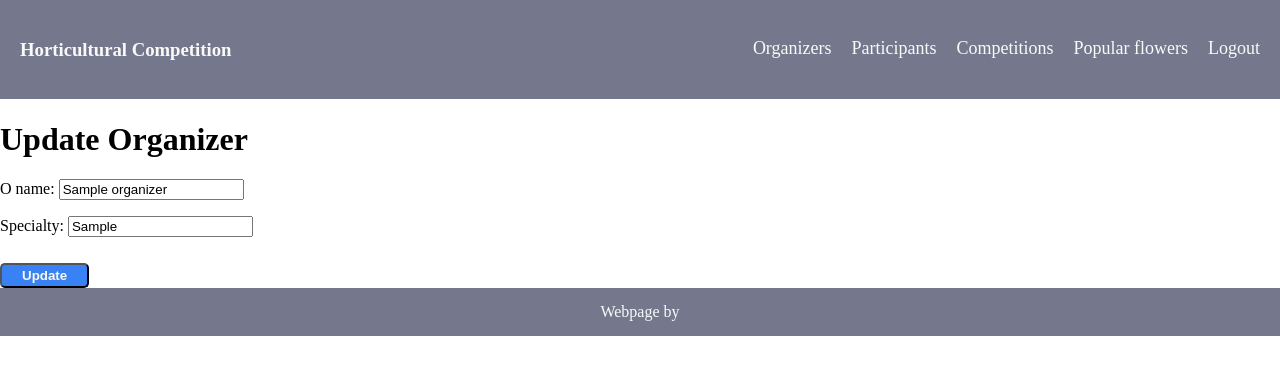
After one commit to iKeiNagai/Django, a Django app: page /Organizers/update/1/ in a window 1280 px wide. The commit adds this page. Shown: the top 375 px of the page. Run offline with Django 5.2, Linux system fonts and the light colour scheme; tables that the repository leaves empty hold one stand-in row (values such as "Sample post").

Commit message:
update function working

```diff
--- a/dbproject/app/Form.py
+++ b/dbproject/app/Form.py
@@ -46,3 +46,18 @@ class InsertOrganizer(forms.ModelForm):
 class randc(forms.Form):
     Name = forms.CharField(label="name")
     PersonNo = forms.IntegerField(label="NNumber")
+
+class UserUpdateForm(forms.ModelForm):
+    class Meta:
+        model = User
+        fields = ['u_name', 'u_address', 'entriesNo']
+
+class OrganizerUpdateForm(forms.ModelForm):
+    class Meta:
+        model = Organizers
+        fields = ['o_name', 'specialty']
+
+class CompetitionUpdateForm(forms.ModelForm):
+    class Meta:
+        model = Competition
+        fields = ['c_name', 'c_location', 'c_date']
--- a/dbproject/app/models.py
+++ b/dbproject/app/models.py
@@ -40,7 +40,7 @@ class User(models.Model):
 class Competition(models.Model):
     c_id = models.AutoField(primary_key=True)
     c_name = models.CharField(max_length=50, blank=True, null=True)
-    c_location = models.CharField(max_length=30, blank=True, null=True)
+    c_location = models.CharField(max_length=50, blank=True, null=True)
     c_date = models.DateTimeField(blank=True, null=True)
     participantsno = models.SmallIntegerField(db_column='participantsNo', blank=True, null=True)  # Field name made lowercase.
 
--- a/dbproject/app/templates/competitions.html
+++ b/dbproject/app/templates/competitions.html
@@ -28,7 +28,7 @@
             <td>{{competition.c_location}}</td>
             <td>{{competition.c_date}}</td>
             <td>{{competition.participantsno}}</td>
-            <td><button>update</button></td>
+            <td><button><a href="{% url 'update_competition' c_id=competition.c_id %}">Update<a/></button></td>
             <td><button>
                 <a href="{% url 'delete_object' obj_type='competition' obj_id=competition.c_id %}">Remove</a>
             </button></td>
--- a/dbproject/app/templates/organizers.html
+++ b/dbproject/app/templates/organizers.html
@@ -23,7 +23,9 @@
             <td>{{organizer.o_id}}</td>
             <td>{{organizer.o_name}}</td>
             <td>{{organizer.specialty}}</td>
-            <td><button>update</button></td>
+            <td><button>
+                <a href="{% url 'update_organizer' o_id=organizer.o_id %}">Update<a/>
+            </button></td>
             <td><button>
                 <a href="{% url 'delete_object' obj_type='organizers' obj_id=organizer.o_id %}">Remove</a>
             </button></td>
--- /dev/null
+++ b/dbproject/app/templates/update_organizer.html
@@ -0,0 +1,9 @@
+{% extends 'home.html' %}
+{% block content %}
+  <h1>Update Organizer</h1>
+  <form method="POST">
+    {% csrf_token %}
+    {{ form.as_p }}
+    <button type="submit">Update</button>
+  </form>
+{% endblock %}
--- a/dbproject/app/templates/user.html
+++ b/dbproject/app/templates/user.html
@@ -28,7 +28,9 @@
             <td>{{user.u_address}}</td>
             <td>{{user.entriesno}}</td>
             <td>
-                <button onclick="update({{ user.u_id}})">Update</button>
+                <button>
+                    <a href="{% url 'update_user' u_id=user.u_id %}">Update</a>
+                </button>
             </td>
             <td>
                 <button><a href="{% url 'delete_object' obj_type='user' obj_id=user.u_id %}">Remove</a></button>
--- a/dbproject/app/urls.py
+++ b/dbproject/app/urls.py
@@ -11,4 +11,7 @@ urlpatterns = [
     path('Competitions/randcomp/', views.randcomp, name = "randcomp"),
     path('pflowers/', views.pflowers, name= "pflowers"), #popular flowers url
     path('<str:obj_type>/delete/<int:obj_id>/', views.delete_object, name='delete_object'),
+    path('User/update/<int:u_id>/', views.update_user, name='update_user'),
+    path('Organizers/update/<int:o_id>/', views.update_organizer, name='update_organizer'),
+    path('Competitions/update/<int:c_id>/', views.update_competition, name='update_competition'),
 ]
--- a/dbproject/app/views.py
+++ b/dbproject/app/views.py
@@ -1,7 +1,7 @@
 from django.http import HttpResponse
 from django.shortcuts import get_object_or_404, render, redirect
 from .models import Organizers, Flower, User, Competition, Perennials, Annuals
-from .Form import Insertflower, Insertuser, Insertcompetition, randc, InsertOrganizer
+from .Form import CompetitionUpdateForm, Insertflower, Insertuser, Insertcompetition, OrganizerUpdateForm, UserUpdateForm, randc, InsertOrganizer
 from .filters import thefilter, OrganizersFilter, CompetitionsFilter
 import random
 
@@ -152,3 +152,36 @@ def delete_object(request, obj_type, obj_id):
 def confirm_delete_user(request, user_id):
     user = get_object_or_404(User, pk=user_id)
     return render(request, 'confirm_delete_user.html', {'user': user})
+
+def update_user(request, u_id):
+    user = get_object_or_404(User, pk=u_id)
+    if request.method == 'POST':
+        form = UserUpdateForm(request.POST, instance=user)
+        if form.is_valid():
+            form.save()
+            return redirect('user')
+    else:
+        form = UserUpdateForm(instance=user)
+    return render(request, 'update_user.html', {'form': form})
+
+def update_organizer(request, o_id):
+    organizer = get_object_or_404(Organizers, pk=o_id)
+    if request.method == 'POST':
+        form = OrganizerUpdateForm(request.POST, instance=organizer)
+        if form.is_valid():
+            form.save()
+            return redirect('organizers')
+    else:
+        form = OrganizerUpdateForm(instance=organizer)
+    return render(request, 'update_organizer.html', {'form': form})
+
+def update_competition(request, c_id):
+    competition = get_object_or_404(Competition, pk=c_id)
+    if request.method == 'POST':
+        form = CompetitionUpdateForm(request.POST, instance=competition)
+        if form.is_valid():
+            form.save()
+            return redirect('competitions')
+    else:
+        form = CompetitionUpdateForm(instance=competition)
+    return render(request, 'update_competition.html', {'form': form})
```
Also changed, not shown: dbproject/app/templates/update_competition.html (added, +9 -0 lines), dbproject/app/templates/update_user.html (added, +9 -0 lines).
